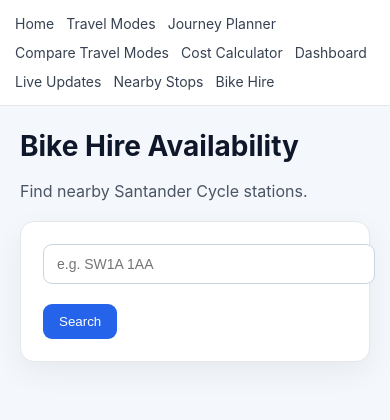
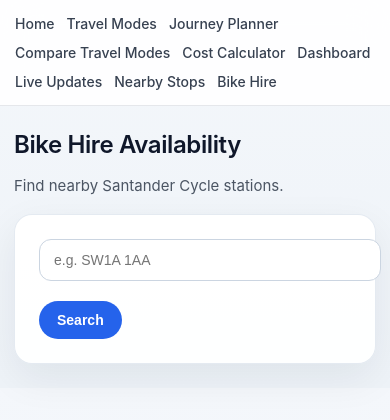
Before and after one commit to sitanatarajan2006/React-Project, a React (Vite) app in the folder st-marys-mobility-hub/: page /bike-hire in a window 390 px wide. Shown: the top 420 px of the page. Built offline with nearby package versions, Linux system fonts and the light colour scheme.

Commit message:
improved UI aesthetics, added subtle animations for buttons and glow for cards

```diff
--- a/st-marys-mobility-hub/src/App.css
+++ b/st-marys-mobility-hub/src/App.css
@@ -1,15 +1,20 @@
 body {
   margin: 0;
   font-family: -apple-system, BlinkMacSystemFont, "Segoe UI", Roboto, sans-serif;
-  background: #f4f7fb;
+  background: linear-gradient(180deg, #f4f7fb 0%, #eef3f8 100%);
   color: #111827;
 }
 
 nav {
+  position: sticky;
+  top: 0;
+  z-index: 10;
   display: flex;
-  gap: 24px;
-  padding: 20px 40px;
-  background: #ffffff;
+  flex-wrap: wrap;
+  gap: 22px;
+  padding: 18px 40px;
+  background: rgba(255, 255, 255, 0.88);
+  backdrop-filter: blur(18px);
   border-bottom: 1px solid #e5e7eb;
 }
 
@@ -17,6 +22,7 @@
   text-decoration: none;
   color: #374151;
   font-size: 14px;
+  font-weight: 500;
   transition: color 0.2s ease;
 }
 
@@ -25,112 +31,198 @@
 }
 
 .container {
-  max-width: 1100px;
-  margin: 40px auto;
-  padding: 0 20px;
+  max-width: 1120px;
+  margin: 44px auto;
+  padding: 0 22px;
 }
 
 h1 {
-  font-size: 40px;
-  font-weight: 600;
-  margin-bottom: 10px;
+  font-size: 46px;
+  font-weight: 650;
+  letter-spacing: -1.2px;
   color: #0f172a;
+  margin-bottom: 12px;
 }
 
 h2 {
-  font-size: 28px;
-  margin-bottom: 15px;
+  font-size: 30px;
+  font-weight: 620;
+  letter-spacing: -0.4px;
   color: #0f172a;
+  margin-bottom: 14px;
 }
 
 h3 {
-  font-size: 18px;
+  font-size: 19px;
+  font-weight: 600;
+  color: #1e3a8a;
   margin-bottom: 10px;
-  color: #1e3a8a;
 }
 
 p {
   color: #4b5563;
-  line-height: 1.6;
+  line-height: 1.65;
+  font-size: 15px;
+}
+
+ul {
+  color: #4b5563;
+  line-height: 1.7;
 }
 
 .card {
-  background: #ffffff;
-  padding: 22px;
-  border-radius: 14px;
-  box-shadow: 0 10px 30px rgba(15, 23, 42, 0.06);
-  margin-bottom: 22px;
-  border: 1px solid #e5e7eb;
-  transition: transform 0.2s ease, box-shadow 0.2s ease;
+  background: rgba(255, 255, 255, 0.94);
+  padding: 24px;
+  border-radius: 18px;
+  border: 1px solid rgba(226, 232, 240, 0.9);
+  box-shadow: 0 14px 40px rgba(15, 23, 42, 0.07);
+  margin-bottom: 24px;
+  transition: transform 0.22s ease, box-shadow 0.22s ease, border-color 0.22s ease;
 }
 
 .card:hover {
-  transform: translateY(-3px);
-  box-shadow: 0 16px 42px rgba(37, 99, 235, 0.12);
+  transform: translateY(-4px);
+  border-color: rgba(37, 99, 235, 0.25);
+  box-shadow: 0 20px 55px rgba(37, 99, 235, 0.13);
 }
 
-input, select {
-  padding: 11px 13px;
-  border-radius: 9px;
+.grid {
+  display: grid;
+  grid-template-columns: repeat(2, minmax(0, 1fr));
+  gap: 22px;
+}
+
+.input-row {
+  display: flex;
+  flex-direction: column;
+  gap: 8px;
+  margin-bottom: 18px;
+}
+
+label {
+  font-size: 14px;
+  font-weight: 600;
+  color: #1f2937;
+}
+
+input,
+select {
+  padding: 12px 14px;
+  border-radius: 12px;
   border: 1px solid #cbd5e1;
   width: 100%;
-  max-width: 350px;
+  max-width: 380px;
   font-size: 14px;
+  background: #ffffff;
+  color: #111827;
+  transition: border-color 0.2s ease, box-shadow 0.2s ease;
 }
 
-input:focus, select:focus {
+input:focus,
+select:focus {
   outline: none;
   border-color: #2563eb;
-  box-shadow: 0 0 0 3px rgba(37, 99, 235, 0.12);
+  box-shadow: 0 0 0 4px rgba(37, 99, 235, 0.12);
 }
 
 button {
-  padding: 10px 16px;
+  padding: 11px 18px;
   border: none;
   background: #2563eb;
   color: #ffffff;
-  border-radius: 9px;
+  border-radius: 999px;
   cursor: pointer;
-  transition: background 0.2s ease, transform 0.2s ease;
+  font-size: 14px;
+  font-weight: 600;
+  transition: background 0.2s ease, transform 0.2s ease, box-shadow 0.2s ease;
 }
 
 button:hover {
   background: #1d4ed8;
   transform: translateY(-1px);
+  box-shadow: 0 10px 24px rgba(37, 99, 235, 0.22);
+}
+
+button.secondary {
+  background: #e5e7eb;
+  color: #111827;
+}
+
+button.secondary:hover {
+  background: #d1d5db;
+  box-shadow: none;
 }
 
 table {
   width: 100%;
   border-collapse: collapse;
-  margin-top: 15px;
+  margin-top: 18px;
+  overflow: hidden;
 }
 
 th {
   text-align: left;
-  font-weight: 600;
-  padding: 12px;
+  font-weight: 700;
+  padding: 14px;
   background: #eff6ff;
   color: #1e3a8a;
   border-bottom: 1px solid #dbeafe;
 }
 
 td {
-  padding: 12px;
+  padding: 14px;
   border-bottom: 1px solid #eef2f7;
+  color: #374151;
 }
 
-@media (max-width: 600px) {
+.status-good {
+  color: #15803d;
+  font-weight: 700;
+}
+
+.status-delay {
+  color: #dc2626;
+  font-weight: 700;
+}
+
+.status-warning {
+  color: #d97706;
+  font-weight: 700;
+}
+
+.muted {
+  color: #6b7280;
+}
+
+@media (max-width: 700px) {
   nav {
-    flex-wrap: wrap;
     gap: 12px;
     padding: 15px;
   }
 
-  h1 {
-    font-size: 28px;
+  .container {
+    margin: 24px auto;
+    padding: 0 14px;
   }
 
-  .container {
-    margin: 20px auto;
+  h1 {
+    font-size: 32px;
+  }
+
+  h2 {
+    font-size: 24px;
+  }
+
+  .grid {
+    grid-template-columns: 1fr;
+  }
+
+  table {
+    font-size: 13px;
+  }
+
+  th,
+  td {
+    padding: 10px;
   }
 }
```
